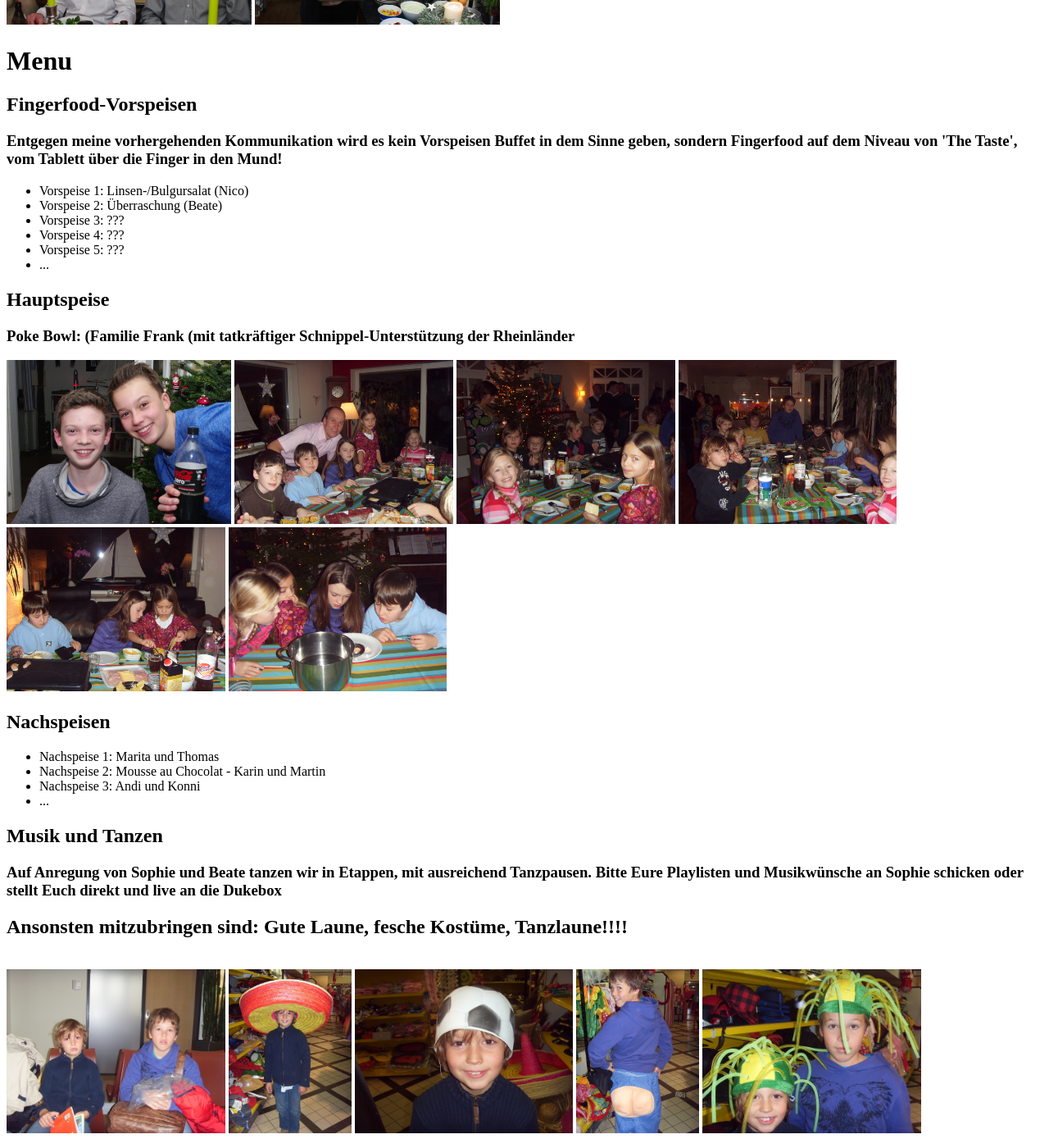
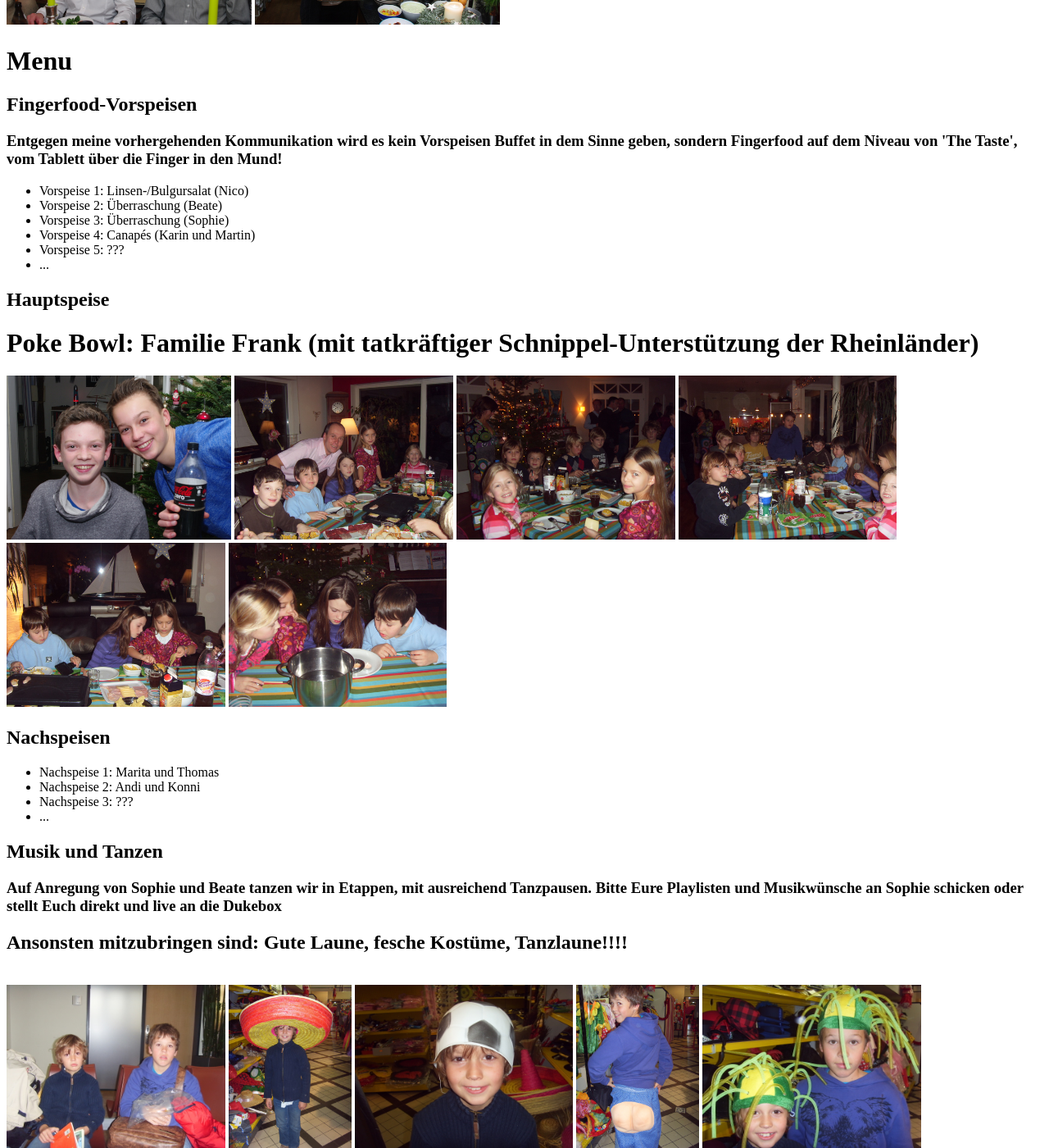
Before and after one commit to DiveDocs/Sylvester2023, a Jekyll site: the page built from index.markdown, in a window 1280 px wide and 1400 px high, scrolled down 924 px. Shown: the whole window at 82% size. Built offline with Jekyll 4.4.1, drawn with Linux system fonts in a browser that asks for light colours.

Commit message:
Yet more menu input

```diff
--- a/index.markdown
+++ b/index.markdown
@@ -60,14 +60,14 @@ tr:nth-child(even) {
 <ul>
 <li>Vorspeise 1: Linsen-/Bulgursalat (Nico)</li>
 <li>Vorspeise 2: Überraschung (Beate) </li>
-<li>Vorspeise 3: ??? </li>
-<li>Vorspeise 4: ??? </li>
+<li>Vorspeise 3: Überraschung (Sophie) </li>
+<li>Vorspeise 4: Canapés (Karin und Martin) </li>
 <li>Vorspeise 5: ??? </li>
 <li>... </li>
 </ul>
 
 <h2> Hauptspeise </h2>
-<h3> Poke Bowl: (Familie Frank (mit tatkräftiger Schnippel-Unterstützung der Rheinländer</h3>
+<h1> Poke Bowl: Familie Frank (mit tatkräftiger Schnippel-Unterstützung der Rheinländer)</h1>
 <a><img src="./Bild4.jpg" height = "200"></a>
 <a><img src="./Bild5.jpg" height = "200"></a>
 <a><img src="./Bild6.jpg" height = "200"></a>
@@ -78,8 +78,8 @@ tr:nth-child(even) {
 <h2> Nachspeisen </h2>
 <ul>
 <li>Nachspeise 1: Marita und Thomas </li>
-<li>Nachspeise 2: Mousse au Chocolat - Karin und Martin </li>
-<li>Nachspeise 3: Andi und Konni </li>
+<li>Nachspeise 2: Andi und Konni </li>
+<li>Nachspeise 3: ??? </li>
 <li>... </li>
 </ul>
 
```
